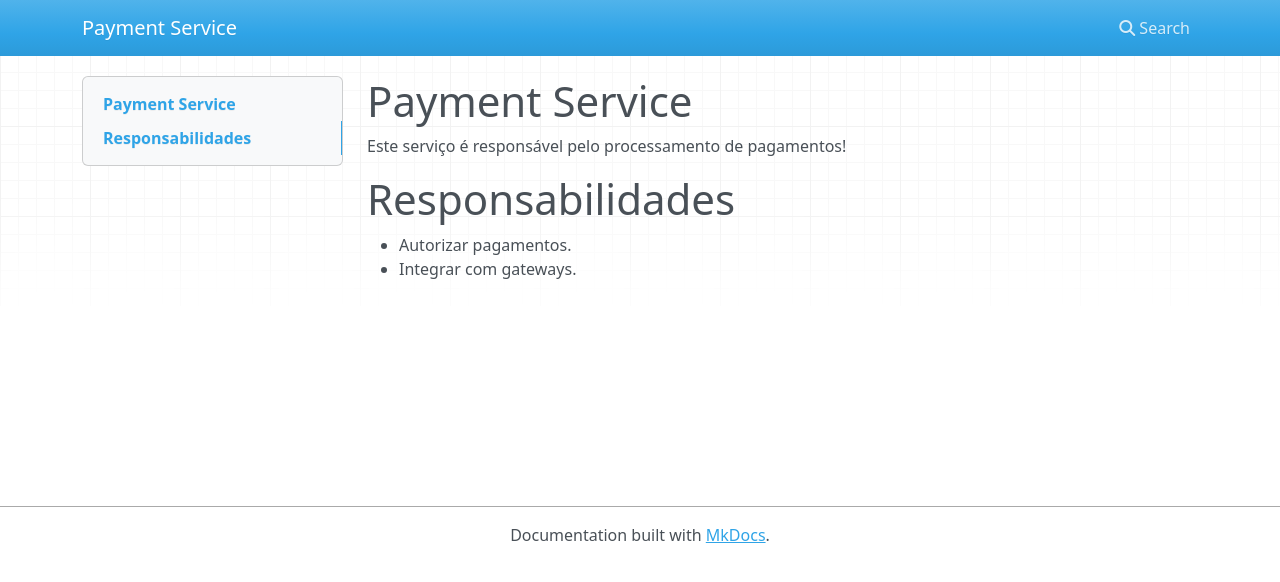
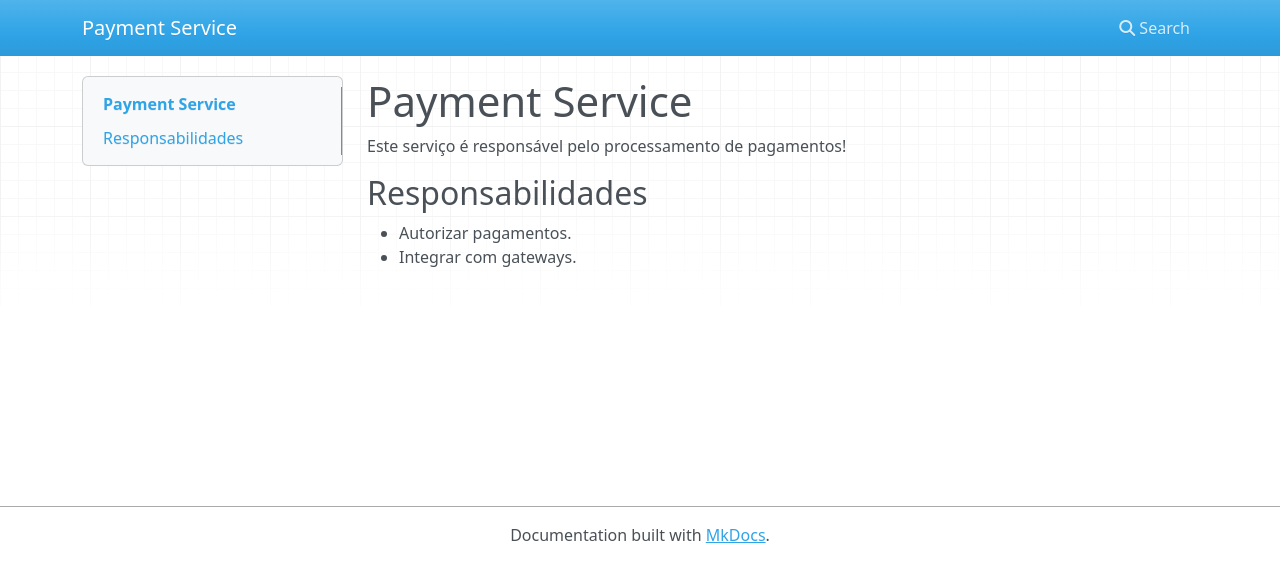
Before and after one commit to FernandoHenriqueSilva/repo01-payment-service, an MkDocs documentation site: the page built from docs/index.md, in a window 1280 px wide. Shown: the top 582 px of the page. Built offline with MkDocs 1.6.1, drawn with Linux system fonts in a browser that asks for light colours; nearby versions of some CDN libraries.

```diff
--- a/docs/index.md
+++ b/docs/index.md
@@ -2,6 +2,6 @@
 
 Este serviço é responsável pelo processamento de pagamentos!
 
-# Responsabilidades ###
+## Responsabilidades ###
 - Autorizar pagamentos.
 - Integrar com gateways.
```
